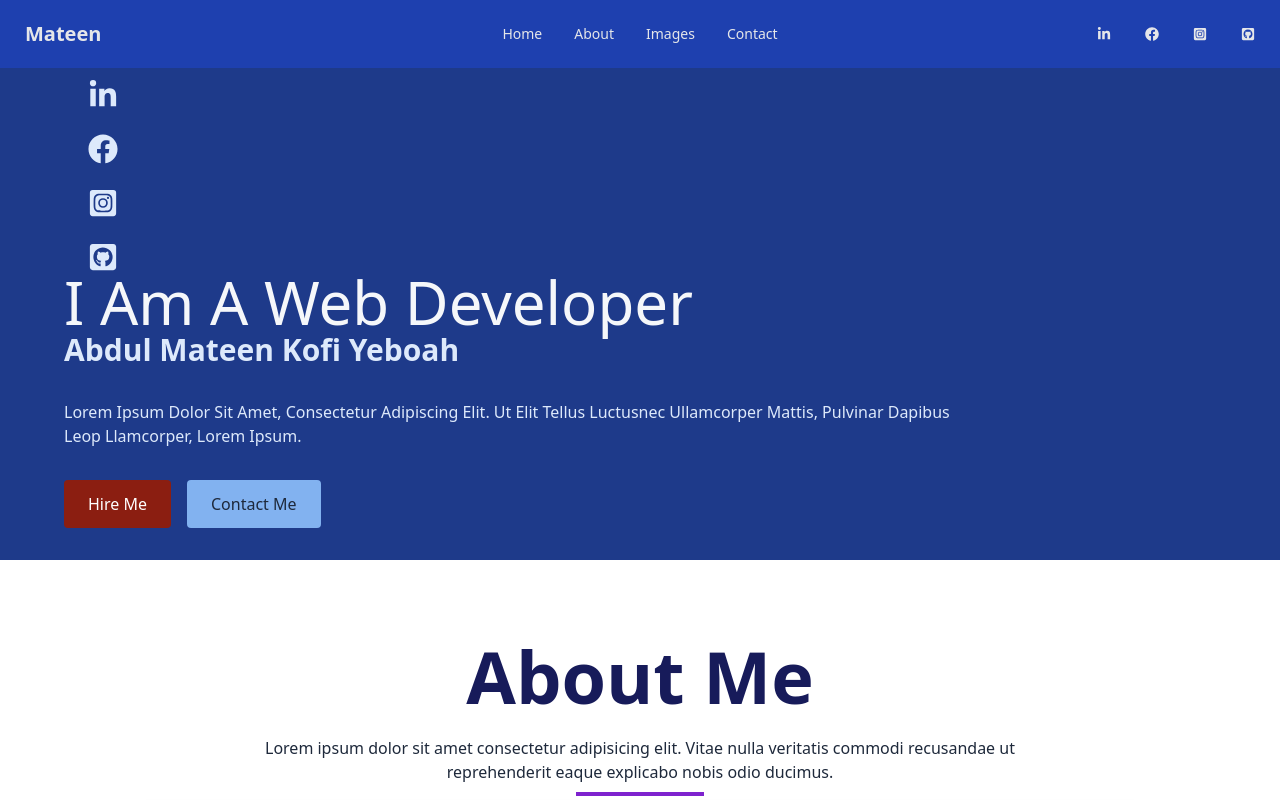
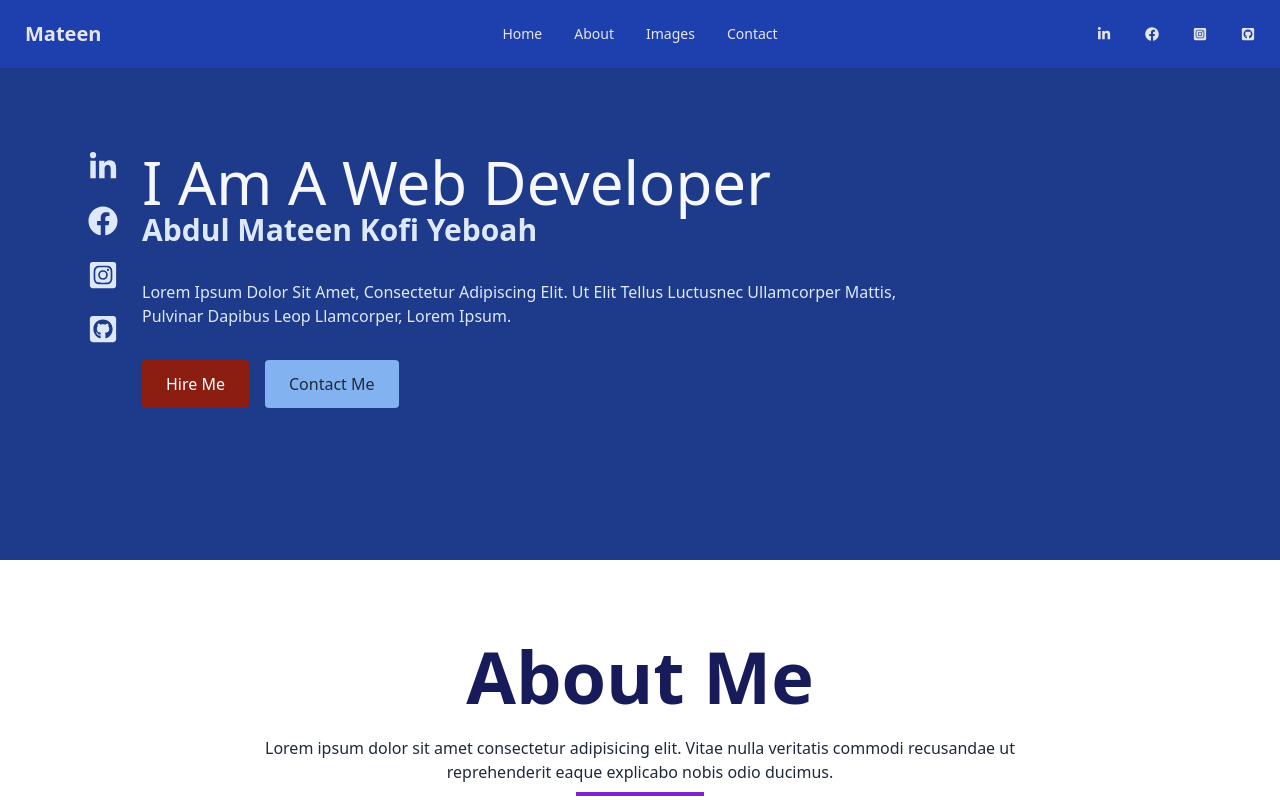
Before and after one commit to Black-nana/Biography, a React (Vite) app: page / in a window 1280 px wide. Shown: the top 800 px of the page. Built offline with nearby package versions, Linux system fonts and the light colour scheme.

Commit message:
mobile fix

```diff
--- a/src/component/HeroSection.tsx
+++ b/src/component/HeroSection.tsx
@@ -9,7 +9,7 @@ import FadeIn from '../Animations/FadeIn';
 const HeroSection = () => {
   return (
     <div className="py-20 grid lg:grid-cols-4 place-items-center lg:h-[70vh] w-full bg-blue-900 ">
-      <div className="flex-col lg:flex col-span-3 w-full pl-16 ">
+      <div className=" lg:flex col-span-3 w-full pl-16 ">
         <div className=''>
           <ul className="flex gap-6 lg:flex-col col-span-1 mx-6 text-[#dde9fb]">
             <li className=" text-3xl cursor-pointer hover:text-[#e8d741] hover:scale-150 transition-all duration-300">
```
